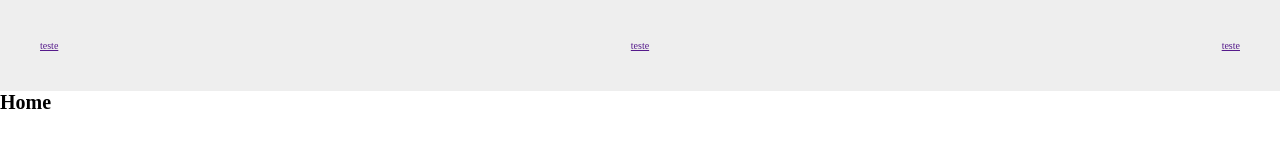
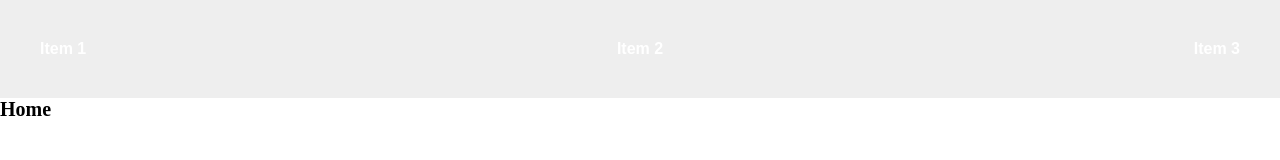
Before and after one commit to johelder/hello-world, a React (Vite) app: page / in a window 1280 px wide. Shown: the top 160 px of the page. Built offline with nearby package versions, Linux system fonts and the light colour scheme.

Commit message:
feat: redirect to details

```diff
--- a/src/components/NavBarItem/index.tsx
+++ b/src/components/NavBarItem/index.tsx
@@ -1,11 +1,14 @@
 import { Link } from 'react-router-dom';
 import { INavBarItemProps } from './types';
+
+import './styles.css';
 
 export const NavBarItem = ({ detail }: INavBarItemProps) => {
   return (
     <div>
-      {/* <Link to={`/details/${detail}`}>{detail}</Link> */}
-      <a href="">teste</a>
+      <Link to={`/details/${detail}`} className="NavItem">
+        {detail}
+      </Link>
     </div>
   );
 };
--- /dev/null
+++ b/src/components/NavBarItem/styles.css
@@ -0,0 +1,14 @@
+.NavItem {
+  font-family: sans-serif;
+  font-size: 16px;
+  font-weight: 600;
+  text-decoration: none;
+
+  color: #ffffff;
+
+  transition: 200ms color ease-in;
+}
+
+.NavItem:hover {
+  color: #fd4fc4;
+}
```
